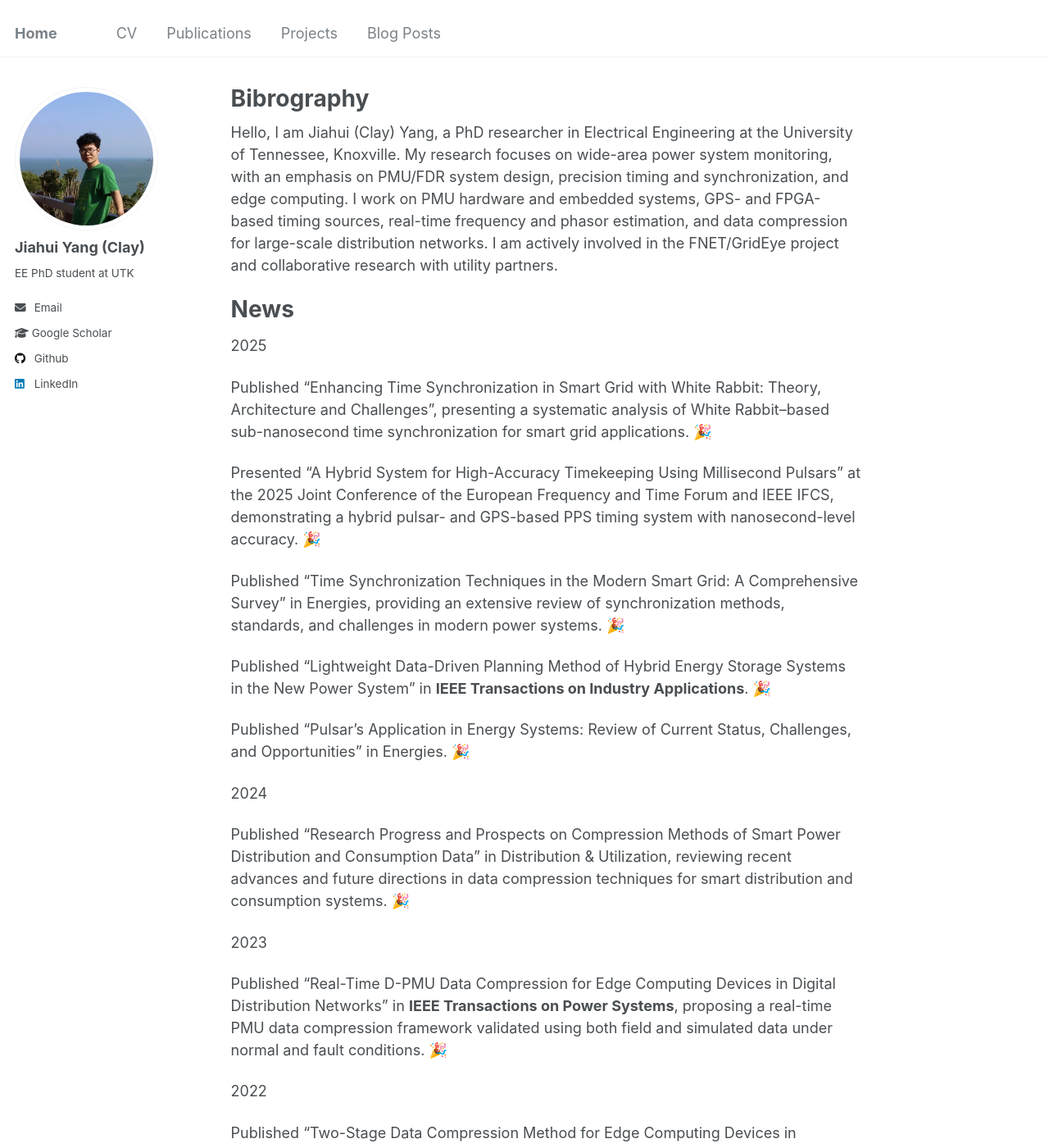
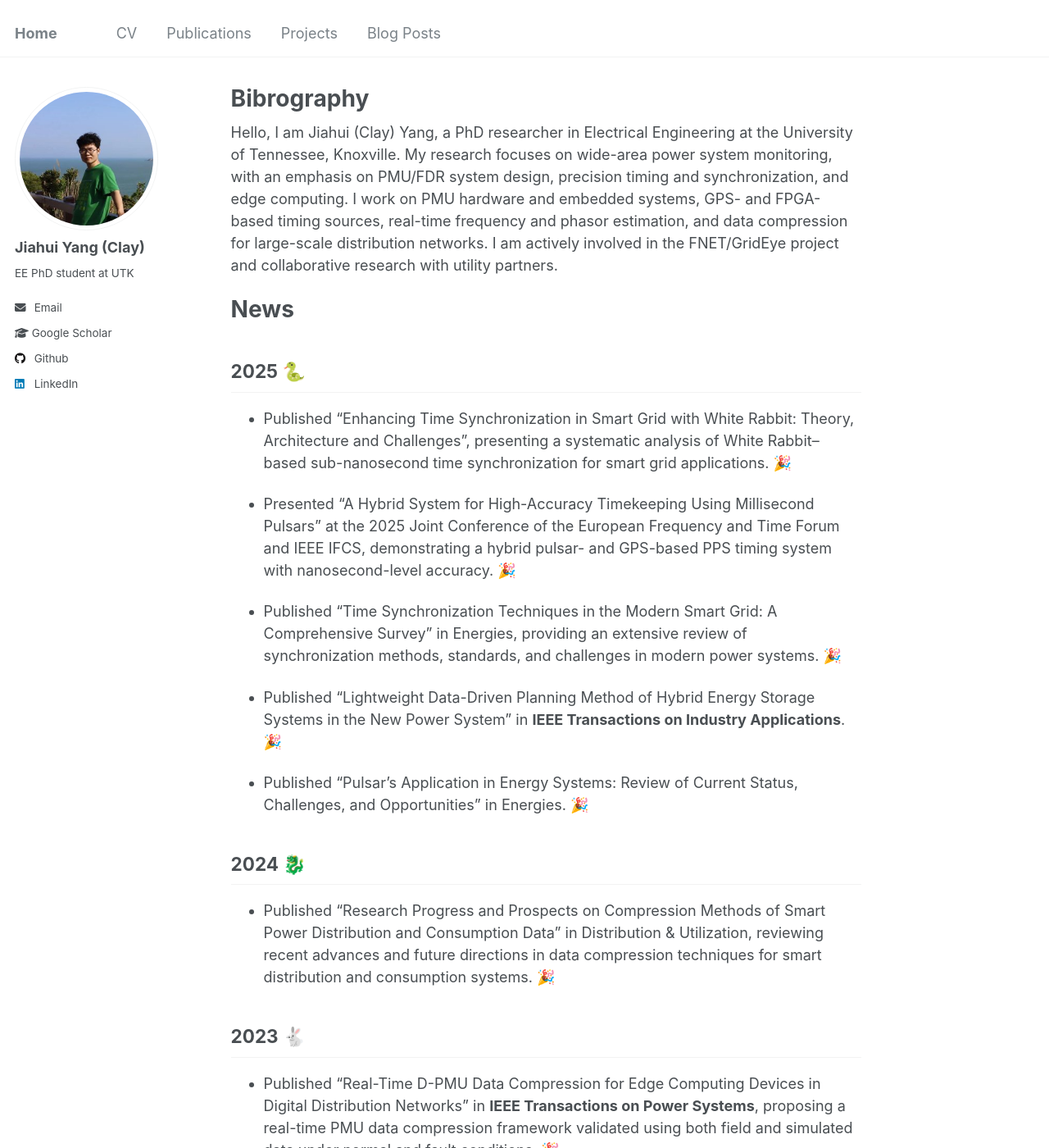
Before and after one commit to ClayUTK/intro, a Jekyll site: the page built from _pages/about.md, in a window 1280 px wide and 1400 px high. Shown: the whole window at 82% size. Built offline with Jekyll 4.4.1, drawn with Linux system fonts in a browser that asks for light colours.

Commit message:
Update news section with new publication details

```diff
--- a/_pages/about.md
+++ b/_pages/about.md
@@ -11,26 +11,26 @@ Hello, I am Jiahui (Clay) Yang, a PhD researcher in Electrical Engineering at th
 
 # News
 
-2025
+## 2025 🐍
 
-Published “Enhancing Time Synchronization in Smart Grid with White Rabbit: Theory, Architecture and Challenges”, presenting a systematic analysis of White Rabbit–based sub-nanosecond time synchronization for smart grid applications. 🎉
+- Published “Enhancing Time Synchronization in Smart Grid with White Rabbit: Theory, Architecture and Challenges”, presenting a systematic analysis of White Rabbit–based sub-nanosecond time synchronization for smart grid applications. 🎉
 
-Presented “A Hybrid System for High-Accuracy Timekeeping Using Millisecond Pulsars” at the 2025 Joint Conference of the European Frequency and Time Forum and IEEE IFCS, demonstrating a hybrid pulsar- and GPS-based PPS timing system with nanosecond-level accuracy. 🎉
+- Presented “A Hybrid System for High-Accuracy Timekeeping Using Millisecond Pulsars” at the 2025 Joint Conference of the European Frequency and Time Forum and IEEE IFCS, demonstrating a hybrid pulsar- and GPS-based PPS timing system with nanosecond-level accuracy. 🎉
 
-Published “Time Synchronization Techniques in the Modern Smart Grid: A Comprehensive Survey” in Energies, providing an extensive review of synchronization methods, standards, and challenges in modern power systems. 🎉
+- Published “Time Synchronization Techniques in the Modern Smart Grid: A Comprehensive Survey” in Energies, providing an extensive review of synchronization methods, standards, and challenges in modern power systems. 🎉
 
-Published “Lightweight Data-Driven Planning Method of Hybrid Energy Storage Systems in the New Power System” in **IEEE Transactions on Industry Applications**. 🎉
+- Published “Lightweight Data-Driven Planning Method of Hybrid Energy Storage Systems in the New Power System” in **IEEE Transactions on Industry Applications**. 🎉
 
-Published “Pulsar’s Application in Energy Systems: Review of Current Status, Challenges, and Opportunities” in Energies. 🎉
+- Published “Pulsar’s Application in Energy Systems: Review of Current Status, Challenges, and Opportunities” in Energies. 🎉
 
-2024
+## 2024 🐉
 
-Published “Research Progress and Prospects on Compression Methods of Smart Power Distribution and Consumption Data” in Distribution & Utilization, reviewing recent advances and future directions in data compression techniques for smart distribution and consumption systems. 🎉
+- Published “Research Progress and Prospects on Compression Methods of Smart Power Distribution and Consumption Data” in Distribution & Utilization, reviewing recent advances and future directions in data compression techniques for smart distribution and consumption systems. 🎉
 
-2023
+## 2023 🐇
 
-Published “Real-Time D-PMU Data Compression for Edge Computing Devices in Digital Distribution Networks” in **IEEE Transactions on Power Systems**, proposing a real-time PMU data compression framework validated using both field and simulated data under normal and fault conditions. 🎉
+- Published “Real-Time D-PMU Data Compression for Edge Computing Devices in Digital Distribution Networks” in **IEEE Transactions on Power Systems**, proposing a real-time PMU data compression framework validated using both field and simulated data under normal and fault conditions. 🎉
 
-2022
+## 2022 🐅
 
-Published “Two-Stage Data Compression Method for Edge Computing Devices in Distribution Networks” in Power System Technology, introducing an efficient two-stage compression approach for distribution-level measurement data. 🎉
+- Published “Two-Stage Data Compression Method for Edge Computing Devices in Distribution Networks” in Power System Technology, introducing an efficient two-stage compression approach for distribution-level measurement data. 🎉
```
